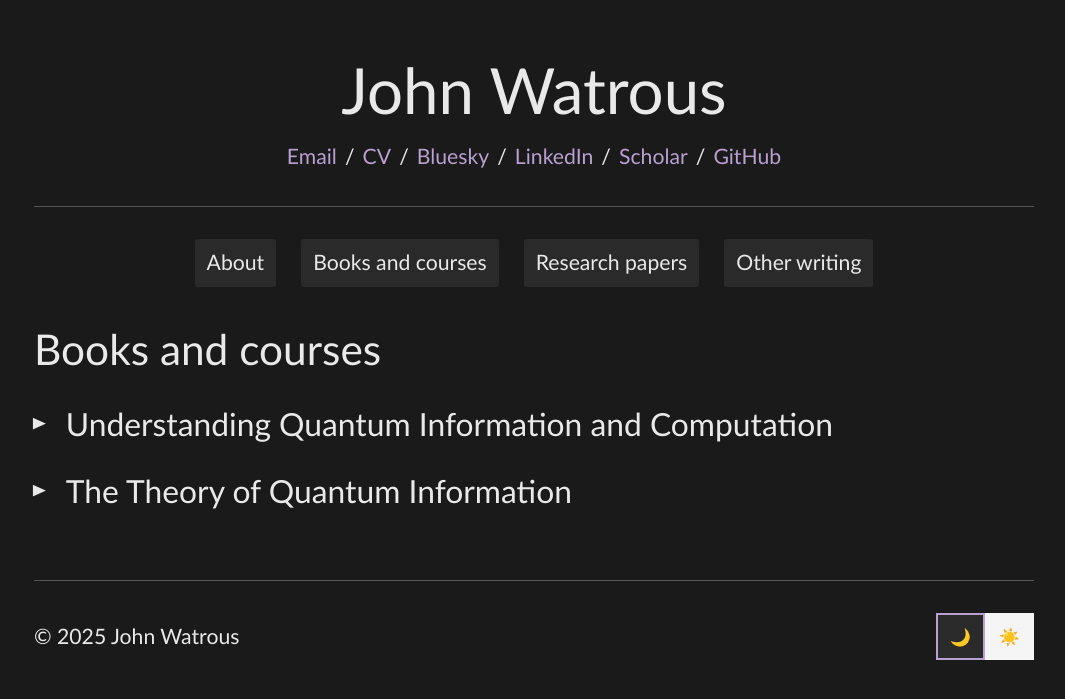
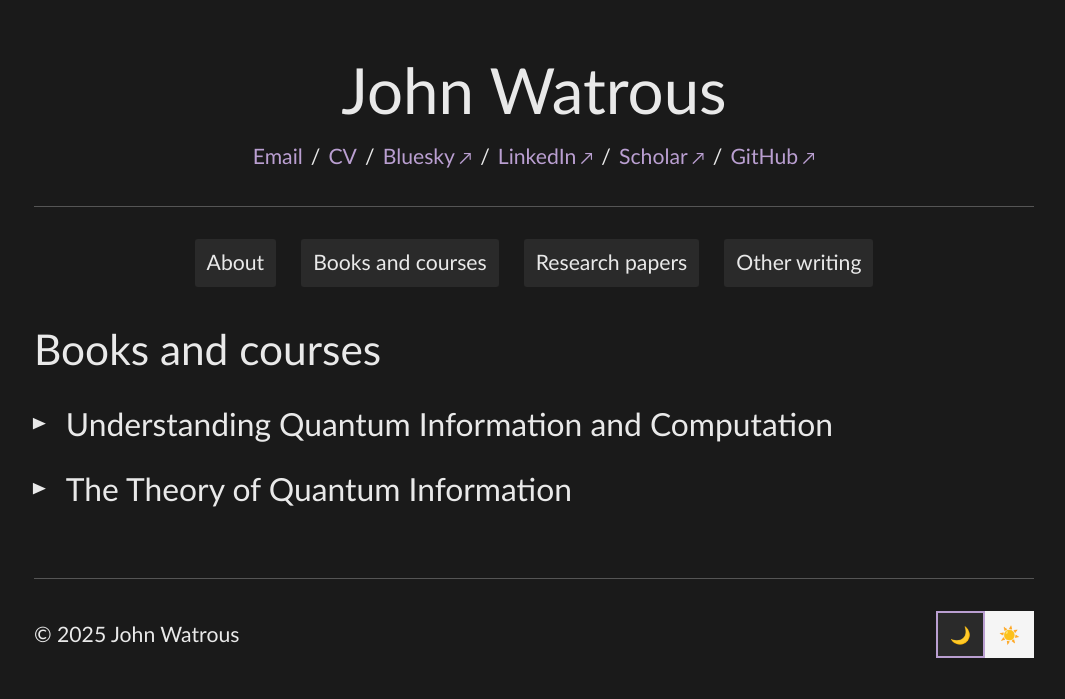
Before and after one commit to jhwatrous/jhwatrous.github.io, a Jekyll site: the page built from books-and-courses.md, in a window 1280 px wide. Shown: the top 699 px of the page, without its empty margins (106-1171 px from the left). Built offline with Jekyll 4.4.1, drawn with Linux system fonts in a browser that asks for light colours.

Commit message:
Revising...

```diff
--- a/assets/css/simple-dark.css
+++ b/assets/css/simple-dark.css
@@ -95,6 +95,11 @@ a {
     text-decoration: underline;
 }
 
+a[href^="http"]:not([href*="yourdomain.com"])::after {
+  content: " ↗";
+  font-size: 0.8em;
+}
+
 a:hover {
     color: var(--text-secondary);
 }
@@ -180,7 +185,7 @@ details summary h2 {
 }
 
 details {
-  margin-bottom: 0.75em; /* Add this line */
+  margin-bottom: 0.65em;
 }
 
 .collapsible-content {
```
Also changed, not shown: books-and-courses.md (+1 -1 lines).
